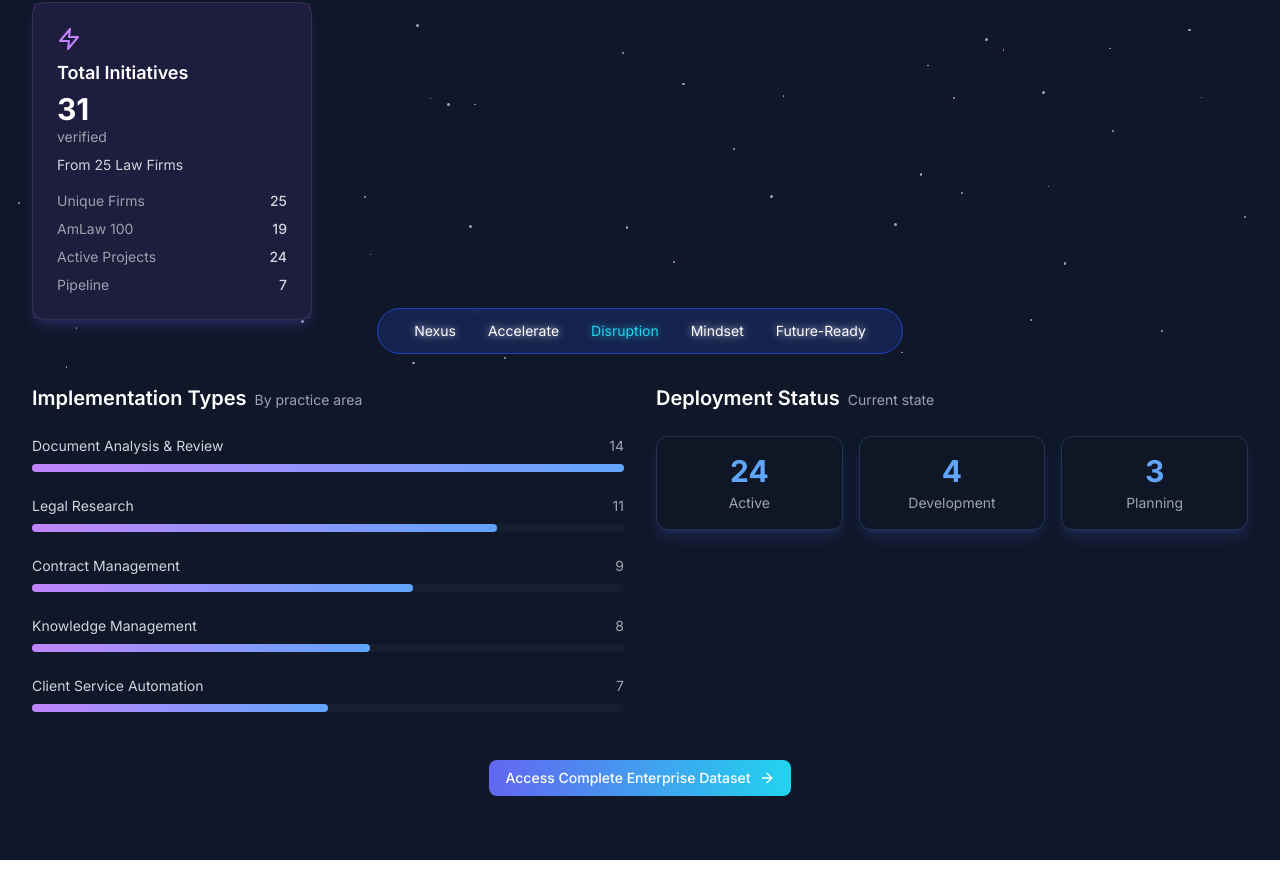
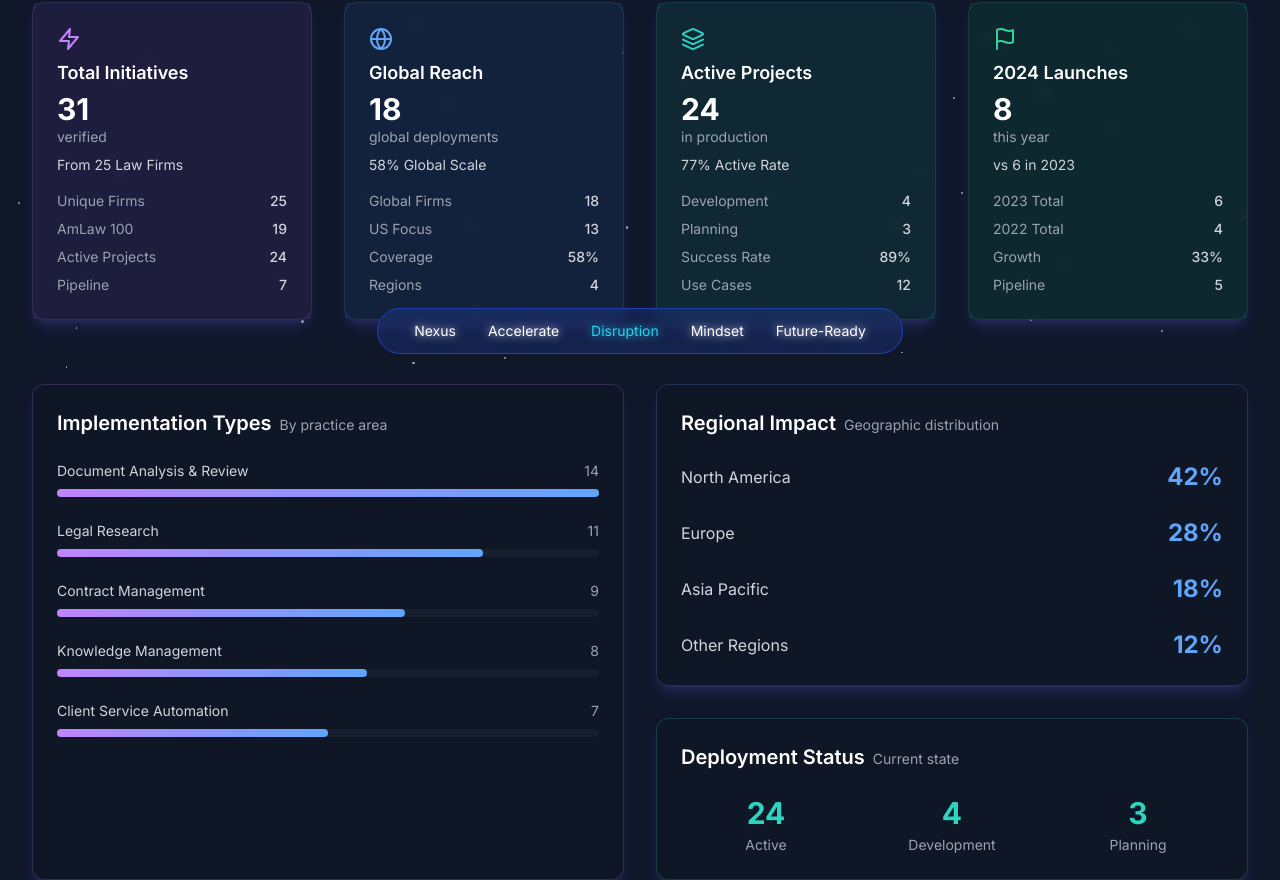
Before and after one commit to TheJohny71/ai-innovation-lab-v2, a Next.js app: page /disruption in a window 1280 px wide. Shown: the part 414-1294 px from the top of the page. Built offline with nearby package versions, Linux system fonts and the light colour scheme.

Commit message:
Update page.tsx

```diff
--- a/src/app/disruption/page.tsx
+++ b/src/app/disruption/page.tsx
@@ -1,8 +1,7 @@
 'use client';
 
 import React, { useState, useEffect } from 'react';
-import { Zap, Globe, Layers, Flag, Star, ArrowRight } from 'lucide-react';
-import { debounce } from 'lodash';
+import { ExternalLink, Zap, Globe, Layers, Flag } from 'lucide-react';
 import { cn } from '@/lib/utils';
 import { BaseLayout } from '@/components/shared/BaseLayout';
 import { Container } from '@/components/shared/Container';
@@ -10,7 +9,6 @@ import {
   Section,
   SectionHeader,
   SectionTitle,
-  SectionDescription,
 } from '@/components/shared/Section';
 import { Button, Card } from '@/components/shared/Button';
 import { GradientText } from '@/components/shared/GradientText';
@@ -37,6 +35,60 @@ const metrics = {
         text: 'text-purple-400',
       },
     },
+    {
+      icon: Globe,
+      title: 'Global Reach',
+      value: '18',
+      subtitle: 'global deployments',
+      mainStats: { trend: '58% Global Scale' },
+      additionalStats: [
+        { label: 'Global Firms', value: '18' },
+        { label: 'US Focus', value: '13' },
+        { label: 'Coverage', value: '58%' },
+        { label: 'Regions', value: '4' },
+      ],
+      gradient: {
+        border: 'border-blue-400/20',
+        bg: 'bg-blue-500/10',
+        text: 'text-blue-400',
+      },
+    },
+    {
+      icon: Layers,
+      title: 'Active Projects',
+      value: '24',
+      subtitle: 'in production',
+      mainStats: { trend: '77% Active Rate' },
+      additionalStats: [
+        { label: 'Development', value: '4' },
+        { label: 'Planning', value: '3' },
+        { label: 'Success Rate', value: '89%' },
+        { label: 'Use Cases', value: '12' },
+      ],
+      gradient: {
+        border: 'border-teal-400/20',
+        bg: 'bg-teal-500/10',
+        text: 'text-teal-400',
+      },
+    },
+    {
+      icon: Flag,
+      title: '2024 Launches',
+      value: '8',
+      subtitle: 'this year',
+      mainStats: { trend: 'vs 6 in 2023' },
+      additionalStats: [
+        { label: '2023 Total', value: '6' },
+        { label: '2022 Total', value: '4' },
+        { label: 'Growth', value: '33%' },
+        { label: 'Pipeline', value: '5' },
+      ],
+      gradient: {
+        border: 'border-emerald-400/20',
+        bg: 'bg-emerald-500/10',
+        text: 'text-emerald-400',
+      },
+    },
   ],
   implementation: [
     { name: 'Document Analysis & Review', value: 14 },
@@ -50,6 +102,12 @@ const metrics = {
     development: 4,
     planning: 3,
   },
+  regional: [
+    { region: 'North America', value: '42%' },
+    { region: 'Europe', value: '28%' },
+    { region: 'Asia Pacific', value: '18%' },
+    { region: 'Other Regions', value: '12%' },
+  ],
 };
 
 const DisruptionPage: React.FC = () => {
@@ -83,8 +141,8 @@ const DisruptionPage: React.FC = () => {
             <div className="mt-12 grid grid-cols-1 gap-8 lg:grid-cols-4">
               {metrics.cards.map((card, index) => (
                 <Card key={index} className={card.gradient.border} hover glow>
-                  <div className={`p-6 ${card.gradient.bg}`}>
-                    <card.icon className={`h-6 w-6 ${card.gradient.text}`} />
+                  <div className={cn('p-6', card.gradient.bg)}>
+                    <card.icon className={cn('h-6 w-6', card.gradient.text)} />
                     <h3 className="mt-2 text-lg font-semibold text-white">
                       {card.title}
                     </h3>
@@ -113,9 +171,10 @@ const DisruptionPage: React.FC = () => {
               ))}
             </div>
 
+            {/* Implementation and Deployment Grid */}
+            <div className="mt-16 grid grid-cols-1 gap-8 lg:grid-cols-2">
               {/* Implementation Types */}
-            <div className="mt-16 grid grid-cols-1 gap-8 lg:grid-cols-2">
-              <div>
+              <Card hover glow className="border-purple-400/20 p-6">
                 <h3 className="mb-6 text-xl font-semibold text-white">
                   Implementation Types
                   <span className="ml-2 text-sm font-normal text-gray-400">
@@ -131,10 +190,33 @@ const DisruptionPage: React.FC = () => {
                     />
                   ))}
                 </div>
+              </Card>
+
+              {/* Regional Impact and Deployment Status */}
+              <div className="space-y-8">
+                <Card hover glow className="border-blue-400/20 p-6">
+                  <h3 className="mb-6 text-xl font-semibold text-white">
+                    Regional Impact
+                    <span className="ml-2 text-sm font-normal text-gray-400">
+                      Geographic distribution
+                    </span>
+                  </h3>
+                  <div className="space-y-6">
+                    {metrics.regional.map((item, index) => (
+                      <div
+                        key={index}
+                        className="flex justify-between items-center"
+                      >
+                        <span className="text-gray-300">{item.region}</span>
+                        <span className="text-2xl font-bold text-blue-400">
+                          {item.value}
+                        </span>
                       </div>
+                    ))}
+                  </div>
+                </Card>
 
-              {/* Deployment Status */}
-              <div>
+                <Card hover glow className="border-teal-400/20 p-6">
                   <h3 className="mb-6 text-xl font-semibold text-white">
                     Deployment Status
                     <span className="ml-2 text-sm font-normal text-gray-400">
@@ -142,42 +224,31 @@ const DisruptionPage: React.FC = () => {
                     </span>
                   </h3>
                   <div className="grid grid-cols-3 gap-4">
-                  <Card hover glow className="border-blue-400/20">
-                    <div className="p-4 text-center">
-                      <p className="text-3xl font-bold text-blue-400">
-                        {metrics.deployment.active}
+                    {[
+                      { label: 'Active', value: metrics.deployment.active },
+                      { label: 'Development', value: metrics.deployment.development },
+                      { label: 'Planning', value: metrics.deployment.planning },
+                    ].map((item, index) => (
+                      <div key={index} className="text-center">
+                        <p className="text-3xl font-bold text-teal-400">
+                          {item.value}
                         </p>
-                      <p className="mt-1 text-sm text-gray-400">Active</p>
+                        <p className="mt-1 text-sm text-gray-400">{item.label}</p>
                       </div>
-                  </Card>
-                  <Card hover glow className="border-blue-400/20">
-                    <div className="p-4 text-center">
-                      <p className="text-3xl font-bold text-blue-400">
-                        {metrics.deployment.development}
-                      </p>
-                      <p className="mt-1 text-sm text-gray-400">Development</p>
-                    </div>
-                  </Card>
-                  <Card hover glow className="border-blue-400/20">
-                    <div className="p-4 text-center">
-                      <p className="text-3xl font-bold text-blue-400">
-                        {metrics.deployment.planning}
-                      </p>
-                      <p className="mt-1 text-sm text-gray-400">Planning</p>
+                    ))}
                   </div>
                 </Card>
               </div>
             </div>
-            </div>
 
-            {/* Dataset Access Link */}
+            {/* Dataset Access Button */}
             <div className="mt-12 text-center">
               <Button
                 variant="gradient"
                 className="group inline-flex items-center space-x-2"
               >
                 <span>Access Complete Enterprise Dataset</span>
-                <ArrowRight className="h-4 w-4 transition-transform group-hover:translate-x-1" />
+                <ExternalLink className="h-4 w-4 transition-transform group-hover:translate-x-1" />
               </Button>
             </div>
           </Container>
```
Lines whose indentation alone changed are shown as unchanged.
